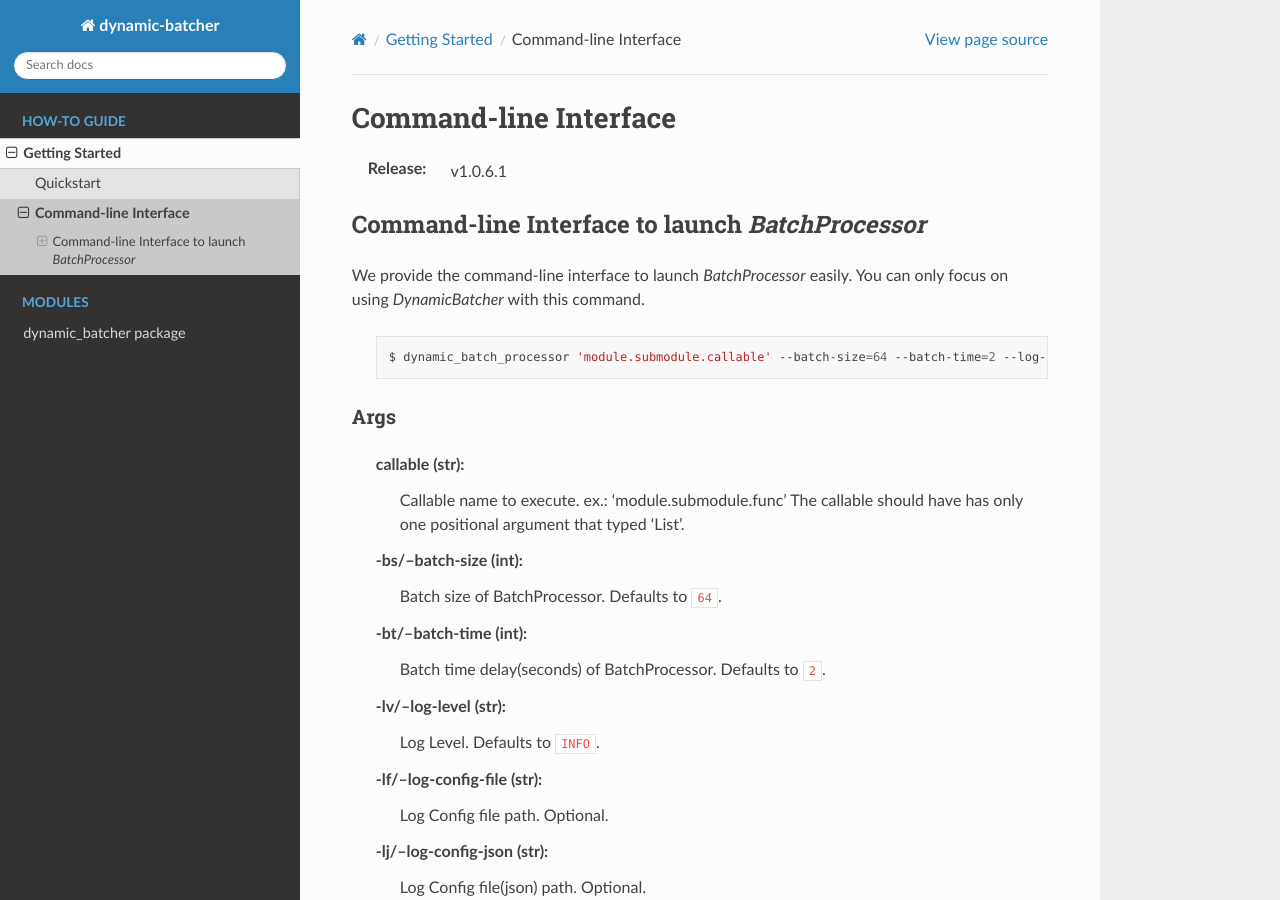
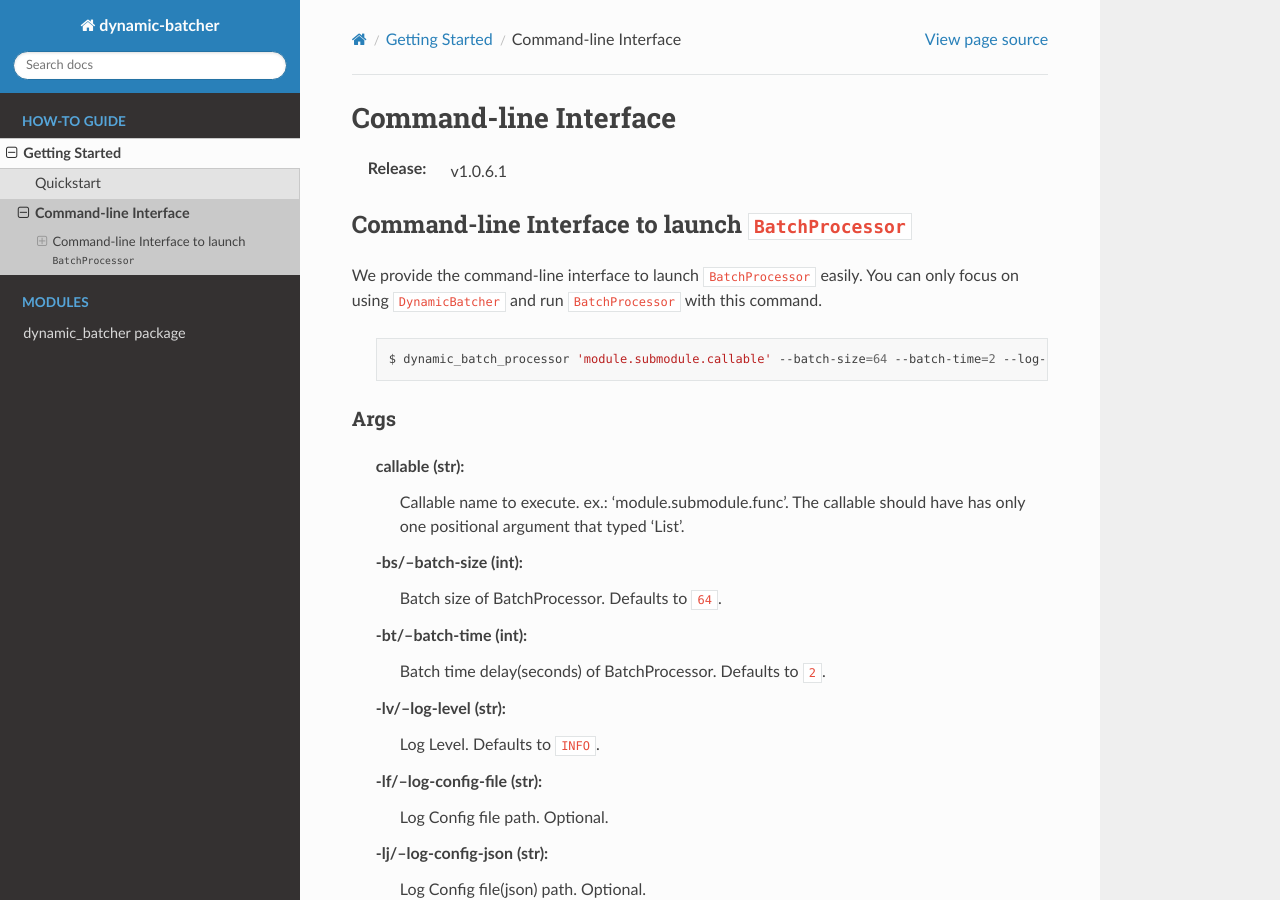
Before and after one commit to pydemia/dynamic-batcher, a Sphinx documentation site: the page built from docs/source/examples-command-line-interface.rst, in a window 1280 px wide and 900 px high. Built offline with Sphinx 7.4.7 and the Read the Docs theme 2.0.0, drawn with Linux system fonts in a browser that asks for light colours; formulas are drawn with MathJax 3.

Commit message:
update description

```diff
--- a/docs/source/examples-command-line-interface.rst
+++ b/docs/source/examples-command-line-interface.rst
@@ -6,11 +6,11 @@ Command-line Interface
 
 
 
-Command-line Interface to launch `BatchProcessor`
+Command-line Interface to launch ``BatchProcessor``
 =================================================
 
-We provide the command-line interface to launch `BatchProcessor` easily.
-You can only focus on using `DynamicBatcher` with this command.
+We provide the command-line interface to launch ``BatchProcessor`` easily.
+You can only focus on using ``DynamicBatcher`` and run ``BatchProcessor`` with this command.
 
 
     .. code-block:: bash
@@ -22,7 +22,7 @@ Args
 ----
 
     callable (str):
-        Callable name to execute. ex.: 'module.submodule.func'
+        Callable name to execute. ex.: 'module.submodule.func'.
         The callable should have has only one positional argument that typed 'List'.
 
     -bs/--batch-size (int):
```
Also changed, not shown: 1 other file.
